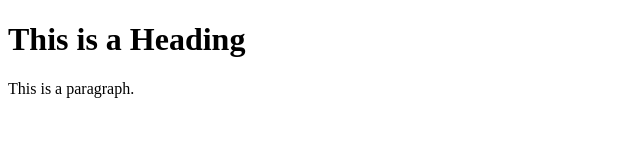
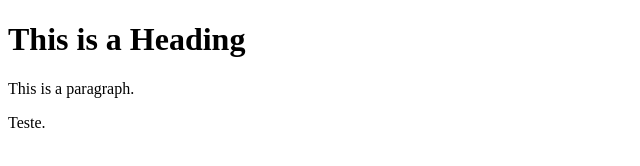
Before and after one commit to jornanadacfg/md01, a plain HTML site: page index.html in a window 1280 px wide. Shown: the full height of the page, 0-640 px from the left. Drawn offline with Linux system fonts and the light colour scheme.

Commit message:
Segundo commit

```diff
--- a/index.html
+++ b/index.html
@@ -7,6 +7,7 @@
 
 <h1>This is a Heading</h1>
 <p>This is a paragraph.</p>
+<p>Teste.</p>
 
 </body>
 </html>
```
